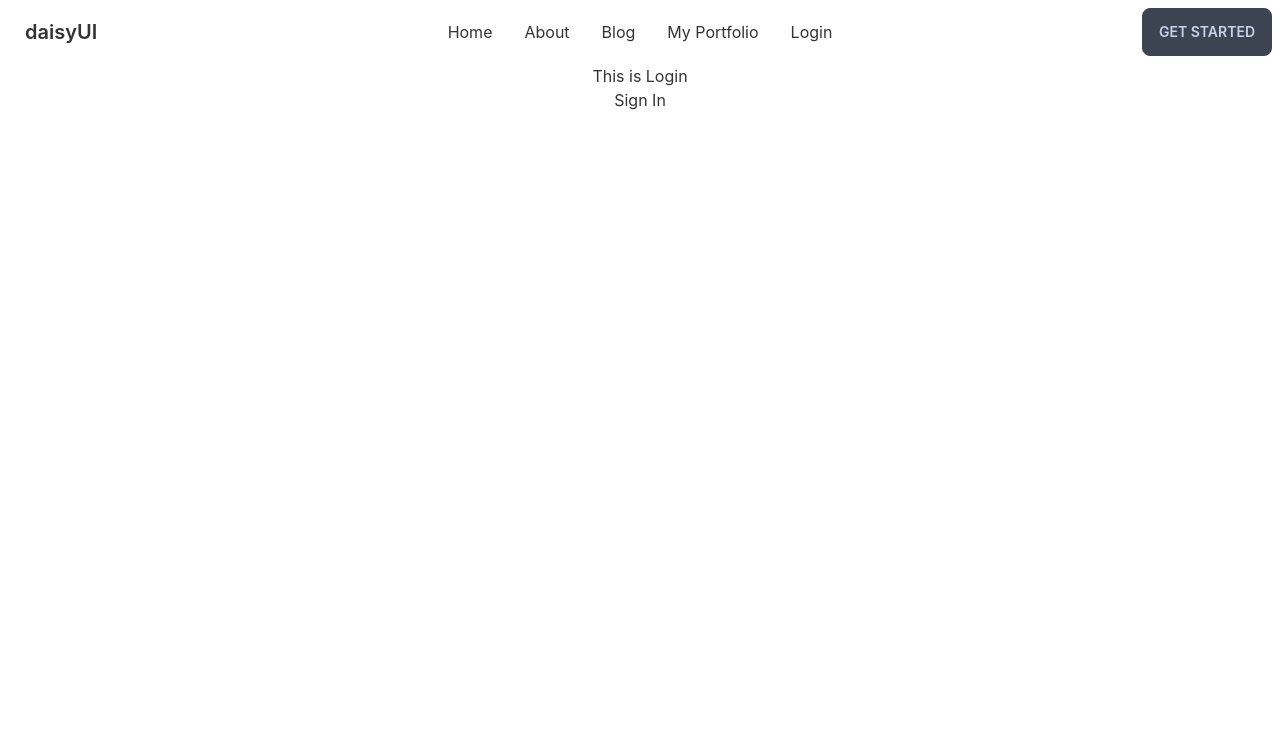
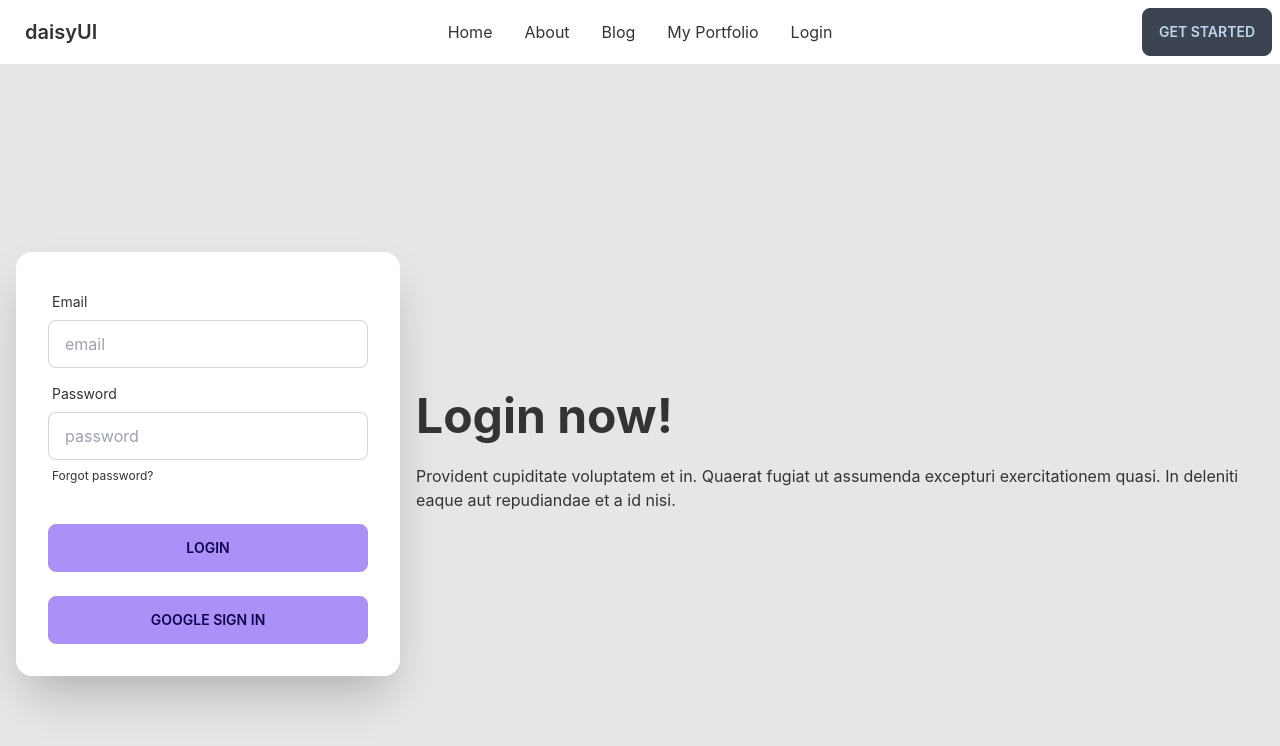
Before and after one commit to jewelCode/manufacturer-website-client-side, a React (Create React App) app: page /login in a window 1280 px wide. Shown: the top 746 px of the page. Built offline with nearby package versions, Linux system fonts and the light colour scheme; no server answers.

Commit message:
login and sign up part completed

```diff
--- a/src/Pages/Dashboard/Dashboard.js
+++ b/src/Pages/Dashboard/Dashboard.js
@@ -3,7 +3,7 @@ import React from 'react';
 const Dashboard = () => {
     return (
         <div>
-            <h1>This is a dashboard</h1>
+            <h1>Welcome to Your Dashboard</h1>
         </div>
     );
 };
--- a/src/Pages/Home/Banner.js
+++ b/src/Pages/Home/Banner.js
@@ -1,10 +1,18 @@
 import React from 'react';
 
 const Banner = () => {
-    return (
-        <div>
-            <h1>This is Banner</h1>
+
+return (
+    <div class="hero min-h-screen">
+        <div class="hero-overlay bg-opacity-60"></div>
+        <div class="hero-content text-center text-neutral-content">
+            <div class="max-w-md">
+            <h1 class="mb-5 text-5xl font-bold">Hello there</h1>
+            <p class="mb-5">Provident cupiditate voluptatem et in. Quaerat fugiat ut assumenda excepturi exercitationem quasi. In deleniti eaque aut repudiandae et a id nisi.</p>
+            <button class="btn btn-primary">Get Started</button>
+            </div>
         </div>
+</div>
     );
 };
 
--- a/src/Pages/Home/BusinessSummary.js
+++ b/src/Pages/Home/BusinessSummary.js
@@ -2,9 +2,39 @@ import React from 'react';
 
 const BusinessSummary = () => {
     return (
-        <div>
-            <h1>This is Business Summary</h1>
-        </div>
+        <div class="stats shadow">
+            <div class="stat">
+                <div class="stat-figure text-primary">
+                <svg xmlns="http://www.w3.org/2000/svg" fill="none" viewBox="0 0 24 24" class="inline-block w-8 h-8 stroke-current"><path stroke-linecap="round" stroke-linejoin="round" stroke-width="2" d="M4.318 6.318a4.5 4.5 0 000 6.364L12 20.364l7.682-7.682a4.5 4.5 0 00-6.364-6.364L12 7.636l-1.318-1.318a4.5 4.5 0 00-6.364 0z"></path></svg>
+                </div>
+                <div class="stat-title">Total Likes</div>
+                <div class="stat-value text-primary">25.6K</div>
+                <div class="stat-desc">21% more than last month</div>
+            </div>
+
+            <div class="stat">
+                <div class="stat-figure text-secondary">
+                <svg xmlns="http://www.w3.org/2000/svg" fill="none" viewBox="0 0 24 24" class="inline-block w-8 h-8 stroke-current"><path stroke-linecap="round" stroke-linejoin="round" stroke-width="2" d="M13 10V3L4 14h7v7l9-11h-7z"></path></svg>
+                </div>
+                <div class="stat-title">Page Views</div>
+                <div class="stat-value text-secondary">2.6M</div>
+                <div class="stat-desc">21% more than last month</div>
+            </div>
+
+            <div class="stat">
+                <div class="stat-figure text-secondary">
+                <div class="avatar online">
+                    <div class="w-16 rounded-full">
+                    <img src="https://api.lorem.space/image/face?w=128&h=128" />
+                    </div>
+                </div>
+                </div>
+                <div class="stat-value">86%</div>
+                <div class="stat-title">Tasks done</div>
+                <div class="stat-desc text-secondary">31 tasks remaining</div>
+            </div>
+
+</div>
     );
 };
 
--- a/src/Pages/Home/Parts.js
+++ b/src/Pages/Home/Parts.js
@@ -2,8 +2,17 @@ import React from 'react';
 
 const Parts = () => {
     return (
-        <div>
-            <h1>This is Parts</h1>
+        <div class="card w-96 bg-base-100 shadow-xl">
+            <figure class="px-10 pt-10">
+                <img src="https://api.lorem.space/image/shoes?w=400&h=225" alt="Shoes" class="rounded-xl" />
+            </figure>
+            <div class="card-body items-center text-center">
+                <h2 class="card-title">Shoes!</h2>
+                <p>If a dog chews shoes whose shoes does he choose?</p>
+                <div class="card-actions">
+                <button class="btn btn-primary">Buy Now</button>
+                </div>
+            </div>
         </div>
     );
 };
--- a/src/Pages/Home/Reviews.js
+++ b/src/Pages/Home/Reviews.js
@@ -2,8 +2,20 @@ import React from 'react';
 
 const Reviews = () => {
     return (
-        <div>
-            <h1>This is Reviews</h1>
+        <div class="card w-96 bg-base-100 shadow-xl">
+        <div class="card-body">
+            <h2 class="card-title">Card title!</h2>
+            <p>If a dog chews shoes whose shoes does he choose?</p>
+            <div class="card-actions justify-end">
+            <div class="rating">
+                <input type="radio" name="rating-4" class="mask mask-star-2 bg-green-500" />
+                <input type="radio" name="rating-4" class="mask mask-star-2 bg-green-500" checked />
+                <input type="radio" name="rating-4" class="mask mask-star-2 bg-green-500" />
+                <input type="radio" name="rating-4" class="mask mask-star-2 bg-green-500" />
+                <input type="radio" name="rating-4" class="mask mask-star-2 bg-green-500" />
+                </div>
+            </div>
+        </div>
         </div>
     );
 };
--- a/src/Pages/Login/Google.js
+++ b/src/Pages/Login/Google.js
@@ -23,8 +23,8 @@ const Google = () => {
         return <p>Loading...</p>;
       }
     return (
-        <div>
-            <button onClick={() => signInWithGoogle()}>Sign In</button>
+        <div class="form-control mt-6">
+            <button class="btn btn-primary" onClick={() => signInWithGoogle()}>Google Sign In</button>
         </div>
     );
 };
--- a/src/Pages/Login/Login.js
+++ b/src/Pages/Login/Login.js
@@ -4,8 +4,38 @@ import Google from './Google';
 const Login = () => {
     return (
         <div>
-            <h1>This is Login</h1>
-            <Google></Google>
+            <div class="hero min-h-screen bg-base-200">
+                <div class="hero-content flex-col lg:flex-row-reverse">
+                    <div class="text-center lg:text-left">
+                    <h1 class="text-5xl font-bold">Login now!</h1>
+                    <p class="py-6">Provident cupiditate voluptatem et in. Quaerat fugiat ut assumenda excepturi exercitationem quasi. In deleniti eaque aut repudiandae et a id nisi.</p>
+                    </div>
+                    <div class="card flex-shrink-0 w-full max-w-sm shadow-2xl bg-base-100">
+                    <div class="card-body">
+                        <div class="form-control">
+                        <label class="label">
+                            <span class="label-text">Email</span>
+                        </label>
+                        <input type="text" placeholder="email" class="input input-bordered" />
+                        </div>
+                        <div class="form-control">
+                        <label class="label">
+                            <span class="label-text">Password</span>
+                        </label>
+                        <input type="text" placeholder="password" class="input input-bordered" />
+                        <label class="label">
+                            <a href="#" class="label-text-alt link link-hover">Forgot password?</a>
+                        </label>
+                        </div>
+                        <div class="form-control mt-6">
+                        <button class="btn btn-primary">Login</button>
+                        <Google></Google>
+                        </div>
+                    </div>
+                    </div>
+                </div>
+                </div>
+
         </div>
     );
 };
--- a/src/Pages/Login/SignUp.js
+++ b/src/Pages/Login/SignUp.js
@@ -3,7 +3,43 @@ import React from 'react';
 const SignUp = () => {
     return (
         <div>
-            <h1>This is Sign Up</h1>
+            <div class="hero min-h-screen bg-base-200">
+                <div class="hero-content flex-col lg:flex-row-reverse">
+                    <div class="text-center lg:text-left">
+                    <h1 class="text-5xl font-bold">Sign Up Now</h1>
+                    <p class="py-6">Provident cupiditate voluptatem et in. Quaerat fugiat ut assumenda excepturi exercitationem quasi. In deleniti eaque aut repudiandae et a id nisi.</p>
+                    </div>
+                    <div class="card flex-shrink-0 w-full max-w-sm shadow-2xl bg-base-100">
+                    <div class="card-body">
+                        <div class="form-control">
+                            <label class="label">
+                                <span class="label-text">Name</span>
+                            </label>
+                            <input type="text" placeholder="email" class="input input-bordered" />
+                        </div>
+                        <div class="form-control">
+                            <label class="label">
+                                <span class="label-text">Email</span>
+                            </label>
+                            <input type="text" placeholder="email" class="input input-bordered" />
+                        </div>
+                        <div class="form-control">
+                        <label class="label">
+                            <span class="label-text">Password</span>
+                        </label>
+                        <input type="text" placeholder="password" class="input input-bordered" />
+                        <label class="label">
+                            <a href="#" class="label-text-alt link link-hover">Forgot password?</a>
+                        </label>
+                        </div>
+                        <div class="form-control mt-6">
+                        <button class="btn btn-primary">Sign Up</button>
+                        </div>
+                    </div>
+                    </div>
+                </div>
+                </div>
+
         </div>
     );
 };
--- a/src/Pages/Shared/Footer.js
+++ b/src/Pages/Shared/Footer.js
@@ -2,10 +2,31 @@ import React from 'react';
 
 const Footer = () => {
     return (
-        <div>
-            <h1>This is Footer</h1>
-        </div>
-    );
+        <footer class="footer p-10 bg-base-300 text-base-content">
+            <div>
+                <span class="footer-title">Services</span>
+                <a class="link link-hover">Branding</a>
+                <a class="link link-hover">Design</a>
+                <a class="link link-hover">Marketing</a>
+                <a class="link link-hover">Advertisement</a>
+            </div>
+            <div>
+                <span class="footer-title">Company</span>
+                <a class="link link-hover">About us</a>
+                <a class="link link-hover">Contact</a>
+                <a class="link link-hover">Jobs</a>
+                <a class="link link-hover">Press kit</a>
+            </div>
+            <div>
+                <span class="footer-title">Social</span>
+                <div class="grid grid-flow-col gap-4">
+                <a><svg xmlns="http://www.w3.org/2000/svg" width="24" height="24" viewBox="0 0 24 24" class="fill-current"><path d="M24 4.557c-.883.392-1.832.656-2.828.775 1.017-.609 1.798-1.574 2.165-2.724-.951.564-2.005.974-3.127 1.195-.897-.957-2.178-1.555-3.594-1.555-3.179 0-5.515 2.966-4.797 6.045-4.091-.205-7.719-2.165-10.148-5.144-1.29 2.213-.669 5.108 1.523 6.574-.806-.026-1.566-.247-2.229-.616-.054 2.281 1.581 4.415 3.949 4.89-.693.188-1.452.232-2.224.084.626 1.956 2.444 3.379 4.6 3.419-2.07 1.623-4.678 2.348-7.29 2.04 2.179 1.397 4.768 2.212 7.548 2.212 9.142 0 14.307-7.721 13.995-14.646.962-.695 1.797-1.562 2.457-2.549z"></path></svg></a>
+                <a><svg xmlns="http://www.w3.org/2000/svg" width="24" height="24" viewBox="0 0 24 24" class="fill-current"><path d="M19.615 3.184c-3.604-.246-11.631-.245-15.23 0-3.897.266-4.356 2.62-4.385 8.816.029 6.185.484 8.549 4.385 8.816 3.6.245 11.626.246 15.23 0 3.897-.266 4.356-2.62 4.385-8.816-.029-6.185-.484-8.549-4.385-8.816zm-10.615 12.816v-8l8 3.993-8 4.007z"></path></svg></a>
+                <a><svg xmlns="http://www.w3.org/2000/svg" width="24" height="24" viewBox="0 0 24 24" class="fill-current"><path d="M9 8h-3v4h3v12h5v-12h3.642l.358-4h-4v-1.667c0-.955.192-1.333 1.115-1.333h2.885v-5h-3.808c-3.596 0-5.192 1.583-5.192 4.615v3.385z"></path></svg></a>
+                </div>
+            </div>
+            </footer>
+    )
 };
 
 export default Footer;
```
